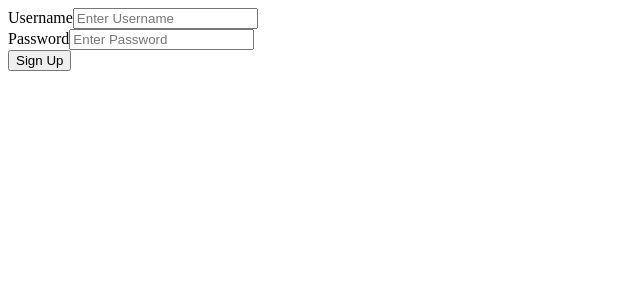
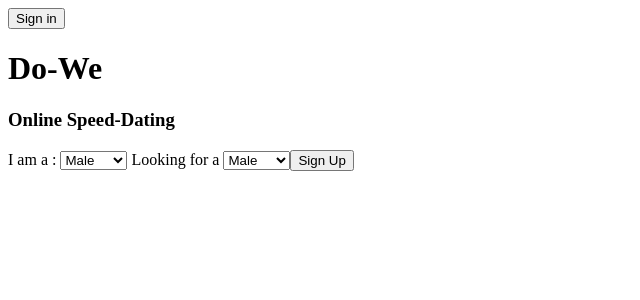
Before and after one commit to is0sceles/refactored-osd, a Vue app: page /#/ in a window 1280 px wide. Shown: the top 300 px of the page, without its empty margins (0-640 px from the left). Built offline with nearby package versions, Linux system fonts and the light colour scheme.

Commit message:
change landing page to selections

```diff
--- a/src/components/LandingPage/header/index.vue
+++ b/src/components/LandingPage/header/index.vue
@@ -1,14 +1,23 @@
 <template>
   <div>
+    <custom-button :click-handler='signIn' button-text='Sign in'></custom-button>
+    <h1>Do-We</h1>
+    <h3>Online Speed-Dating</h3>
     <landing-signup></landing-signup>
   </div>
 </template>
 <script>
   import LandingSignup from './signup';
+  import CustomButton from '../../button';
 
   export default {
+    methods: {
+      signIn(){
+        console.log('i want to sign in')
+      }
+    },
     components: {
-
+      CustomButton,
       LandingSignup,
     },
   };
--- a/src/components/LandingPage/header/signup/index.vue
+++ b/src/components/LandingPage/header/signup/index.vue
@@ -1,37 +1,37 @@
 <template>
   <div>
-    <custom-input label='Username' placeholder='Enter Username' :on-change='setUsername'></custom-input>
-    <custom-input label='Password' placeholder='Enter Password' :on-change='setPassword'></custom-input>
+    I am a : <custom-selection :selections='["Male", "Female"]' :on-change='setGender'></custom-selection>
+    Looking for a <custom-selection  :selections='["Male", "Female"]' :on-change='setLookingFor'></custom-selection>
     <custom-button :click-handler='signup' button-text='Sign Up'></custom-button>
   </div>
 </template>
 <script>
-  import CustomInput from '../../../input';
+  import CustomSelection from '../../../selection';
   import CustomButton from '../../../button';
 
   export default {
     data() {
       return {
-        password: '',
-        username: '',
+        gender: 'Male',
+        lookingFor: 'Male',
       };
     },
     methods: {
       signup() {
-        console.log('username:', this.username, 'password,', this.password);
+        console.log('I am:', this.gender, 'looking for,', this.lookingFor);
       },
-      setPassword(password) {
-        this.password = password;
-        console.log(password);
+      setGender(gender) {
+        this.gender = gender;
+        console.log(gender);
       },
-      setUsername(username) {
-        this.username = username;
-        console.log(username);
+      setLookingFor(lookingFor) {
+        this.lookingFor = lookingFor;
+        console.log(lookingFor);
       },
     },
     components: {
       CustomButton,
-      CustomInput,
+      CustomSelection,
     },
   };
 </script>
--- /dev/null
+++ b/src/components/selection/index.vue
@@ -0,0 +1,13 @@
+<template>
+  <select v-on:change='event=>onChange(event.target.value)'>
+    <option v-for='selection in selections'>{{selection}}</option>
+  </select>
+</template>
+<script>
+  export default {
+    props: [
+      'selections',
+      'onChange',
+    ],
+  };
+</script>
```
